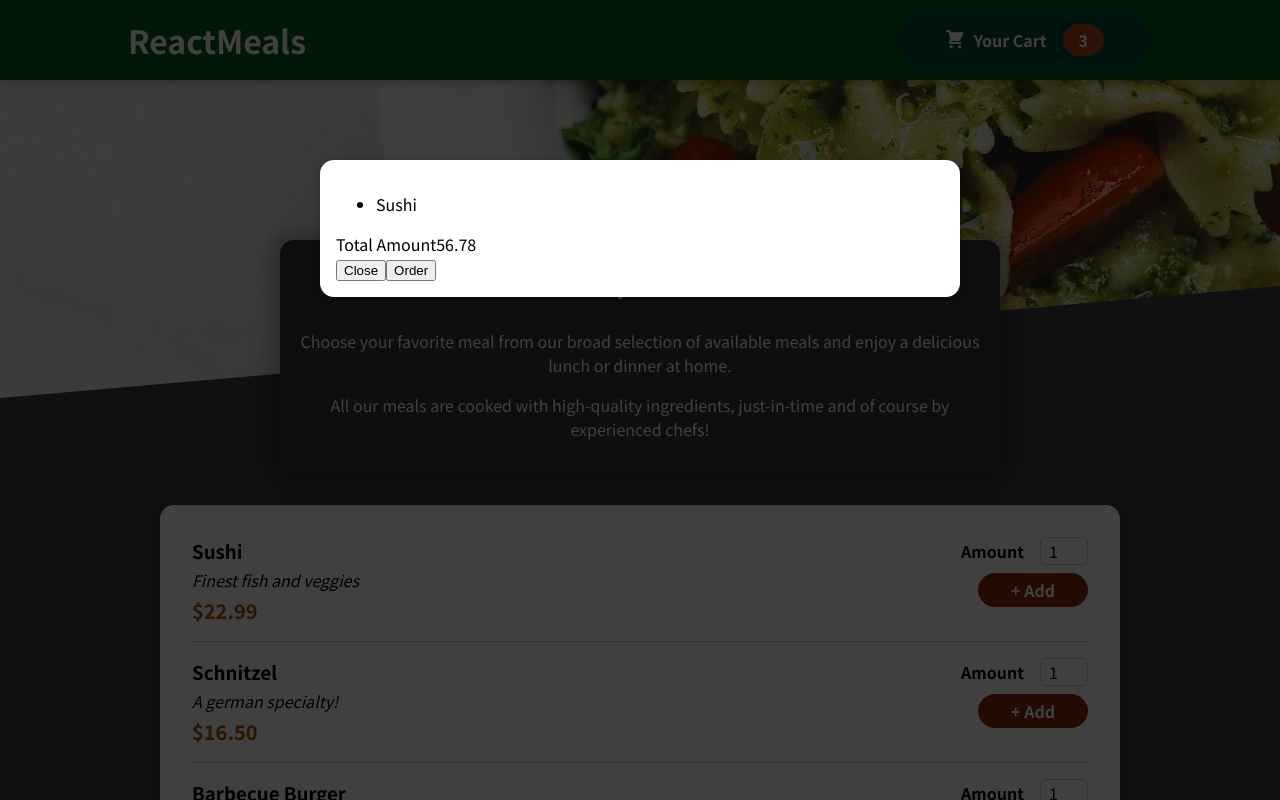
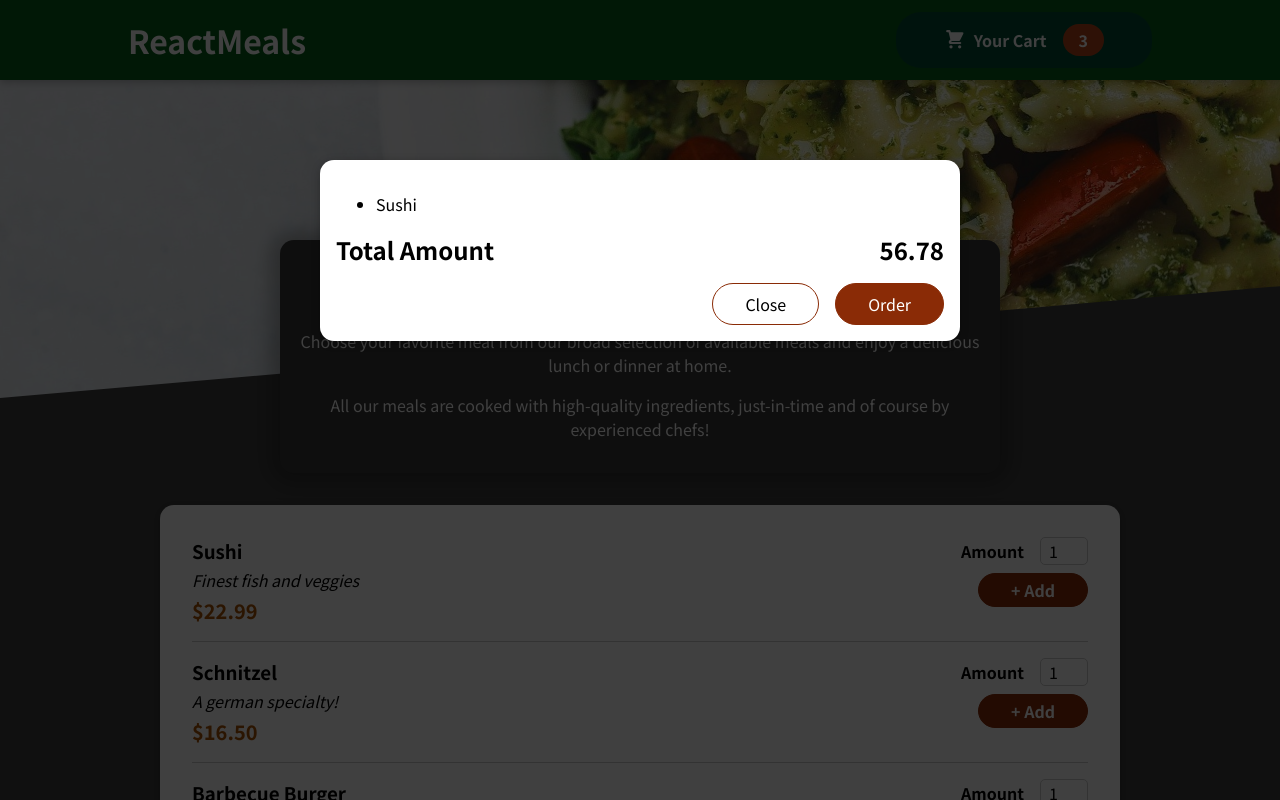
Before and after one commit to Neniya/Food-Order-App-React, a React (Create React App) app: page / in a window 1280 px wide. Shown: the top 800 px of the page. Built offline with nearby package versions, Linux system fonts and the light colour scheme.

Commit message:
add Cart style

```diff
--- a/src/components/Cart/Cart.module.css
+++ b/src/components/Cart/Cart.module.css
@@ -0,0 +1,46 @@
+.cart-items {
+  list-style: none;
+  margin: 0;
+  padding: 0;
+  max-height: 20rem;
+  overflow: auto;
+}
+
+.total {
+  display: flex;
+  justify-content: space-between;
+  align-items: center;
+  font-weight: bold;
+  font-size: 1.5rem;
+  margin: 1rem 0;
+}
+
+.actions {
+  text-align: right;
+}
+
+.actions button {
+  font: inherit;
+  cursor: pointer;
+  background-color: transparent;
+  border: 1px solid #8a2b06;
+  padding: 0.5rem 2rem;
+  border-radius: 25px;
+  margin-left: 1rem;
+}
+
+.actions button:hover,
+.actions button:active {
+  background-color: #5a1a01;
+  border-color: #5a1a01;
+  color: white;
+}
+
+.actions .button--alt {
+  color: #8a2b06;
+}
+
+.actions .button {
+  background-color: #8a2b06;
+  color: white;
+}
```
